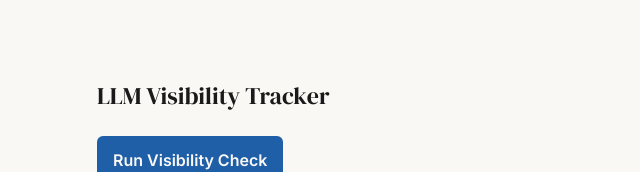
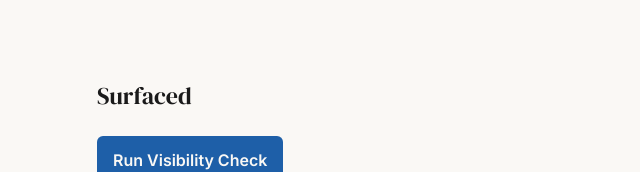
Before and after one commit to stmurphy360-spec/surfaced-site, a Next.js app: page /dashboard in a window 1280 px wide. Shown: the top 172 px of the page, without its empty margins (319-959 px from the left). Built offline with nearby package versions, Linux system fonts and the light colour scheme; no server answers.

Commit message:
feat(17-03): update dashboard h1 and metadata title to 'Surfaced'
- metadata.title: 'Dashboard — LLM Visibility Tracker' → 'Dashboard — Surfaced'
- h1 text: 'LLM Visibility Tracker' → 'Surfaced'

```diff
--- a/app/dashboard/page.tsx
+++ b/app/dashboard/page.tsx
@@ -3,7 +3,7 @@
 import { ConfigPanel } from '@/components/ConfigPanel'
 
 export const metadata: Metadata = {
-  title: 'Dashboard — LLM Visibility Tracker',
+  title: 'Dashboard — Surfaced',
   robots: 'noindex',
 }
 
@@ -11,7 +11,7 @@
   return (
     <main className="min-h-screen bg-cream flex items-start justify-center pt-20 px-4">
       <div className="w-full max-w-md space-y-6">
-        <h1 className="font-display text-2xl text-ink">LLM Visibility Tracker</h1>
+        <h1 className="font-display text-2xl text-ink">Surfaced</h1>
         <RunPanel />
         <ConfigPanel />
       </div>
```
